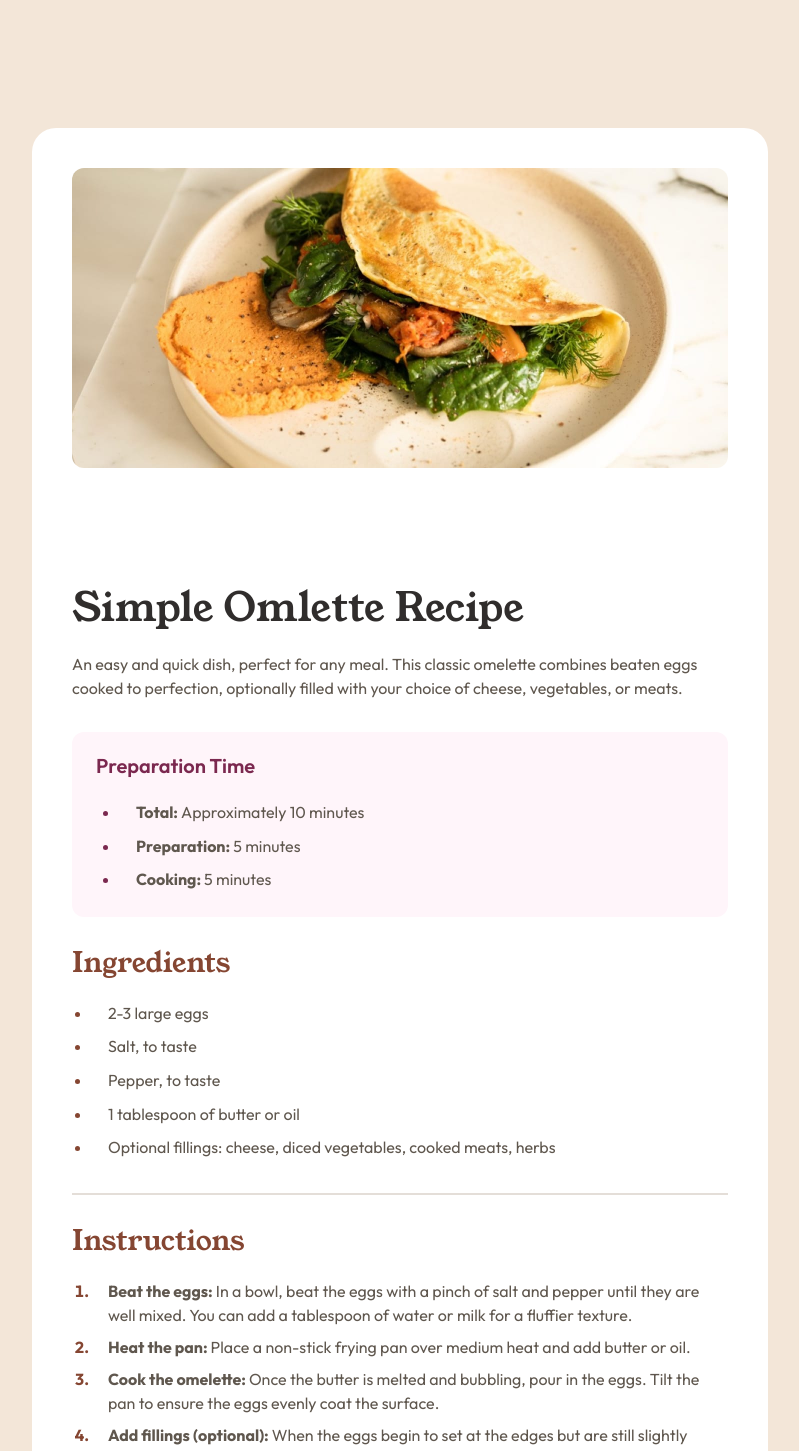
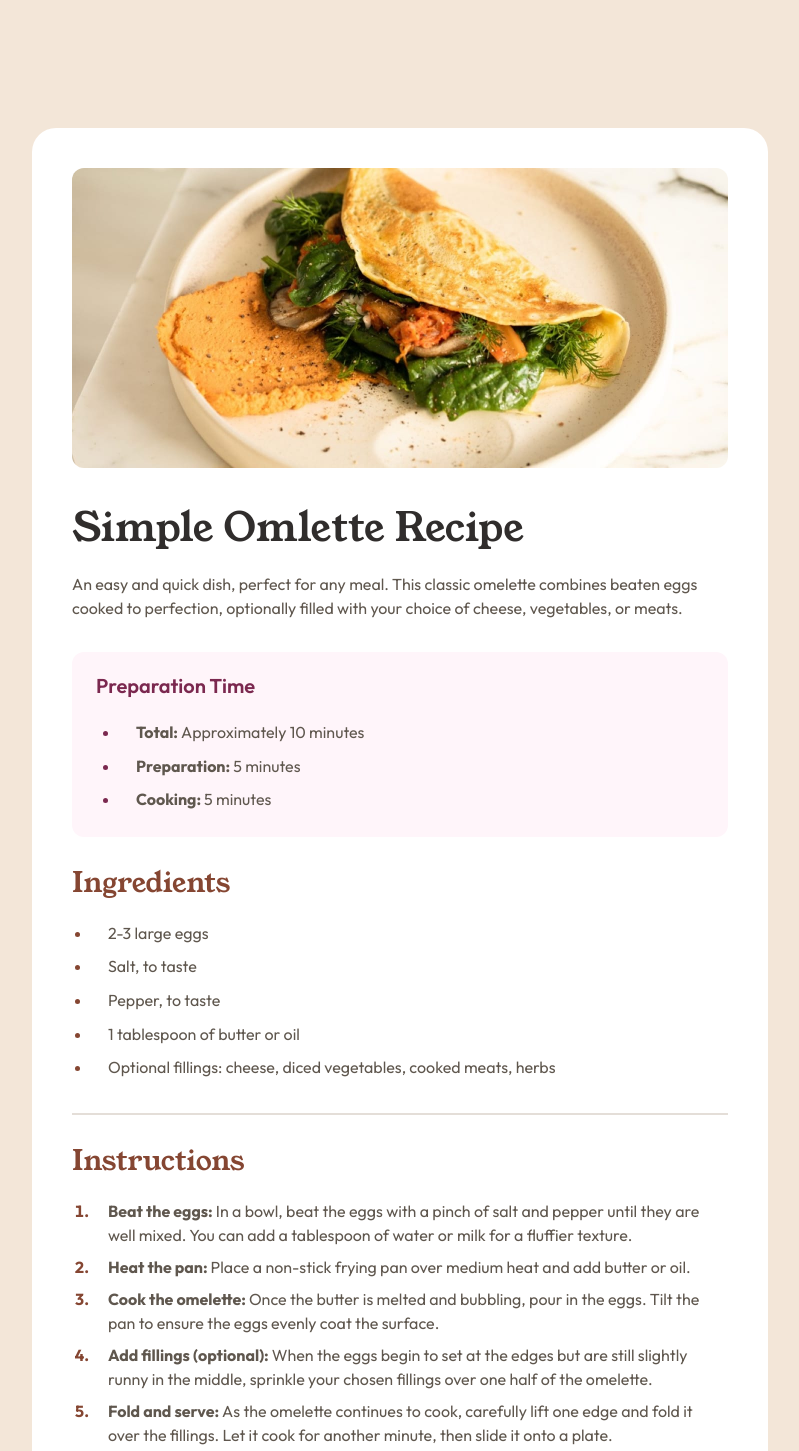
Before and after one commit to Kellenkjames/recipe-page, an Angular app in the folder recipe/: page / in a window 1280 px wide. Shown: the top 1451 px of the page, without its empty margins (240-1039 px from the left). Built offline with nearby package versions, Linux system fonts and the light colour scheme.

Commit message:
feat: update responsive styles for tablet and mobile

```diff
--- a/recipe/src/app/recipe-card/recipe-card.component.scss
+++ b/recipe/src/app/recipe-card/recipe-card.component.scss
@@ -13,11 +13,12 @@
 
     @media (max-width: $mobile-width) {
       padding: 0;
+      margin-bottom: 4rem;
     }
   }
 
   &__content {
-    padding: 4rem;
+    padding: 0 4rem 4rem;
 
     @media (max-width: $mobile-width) {
       padding: 0 3.2rem 3rem;
--- a/recipe/src/app/top-image/top-image.component.html
+++ b/recipe/src/app/top-image/top-image.component.html
@@ -1,3 +1,3 @@
-<div class="top-image mb-lg">
+<div class="top-image">
   <img class="top-image__img" [src]="imageUrl" alt="Image of Omelette" />
 </div>
```
